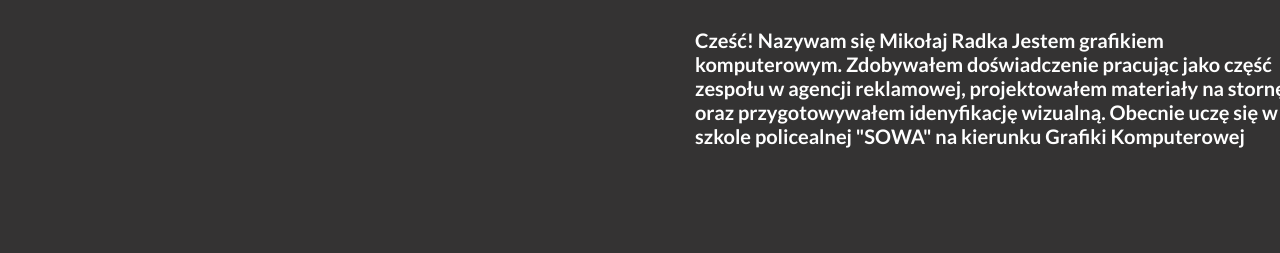
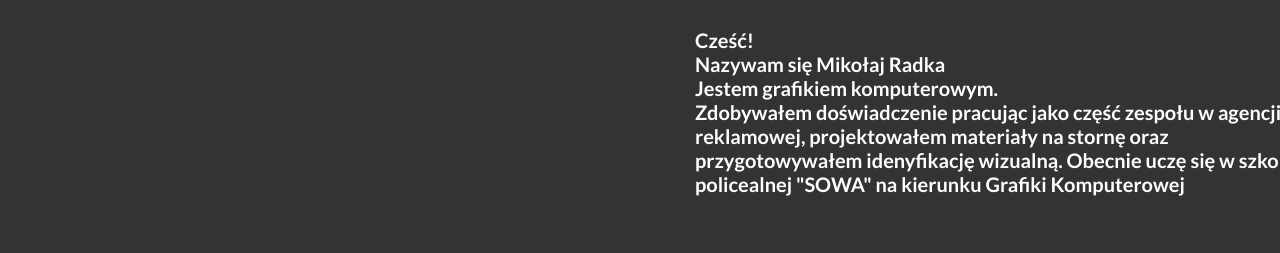
Before and after one commit to ImikoWHYI/portfolio, a website built with Parcel: page omnie.html in a window 1280 px wide. Shown: the part 325-578 px from the top of the page. Built offline with nearby package versions, Linux system fonts and the light colour scheme.

Commit message:
Update omnie.html

```diff
--- a/omnie.html
+++ b/omnie.html
@@ -56,14 +56,14 @@
             <span>mikolaj.radka3@gmail.com</span>
           </span>
           <span class="omnie-text09">
-            Cześć!
-            Nazywam się Mikołaj Radka
+          <p>Cześć!</p>
+         </p>Nazywam się Mikołaj Radka</p>
 
-            Jestem grafikiem komputerowym.
+          </p>Jestem grafikiem komputerowym.</p>
 
-            Zdobywałem  doświadczenie pracując jako część zespołu w agencji reklamowej,
+          </p> Zdobywałem  doświadczenie pracując jako część zespołu w agencji reklamowej,
             projektowałem materiały na stornę oraz przygotowywałem idenyfikację wizualną.
-            Obecnie uczę się w szkole policealnej "SOWA" na kierunku Grafiki Komputerowej
+            Obecnie uczę się w szkole policealnej "SOWA" na kierunku Grafiki Komputerowej</p>
           </span>
         </div>
         <div class="omnie-top-bar-storonagowna">
```
